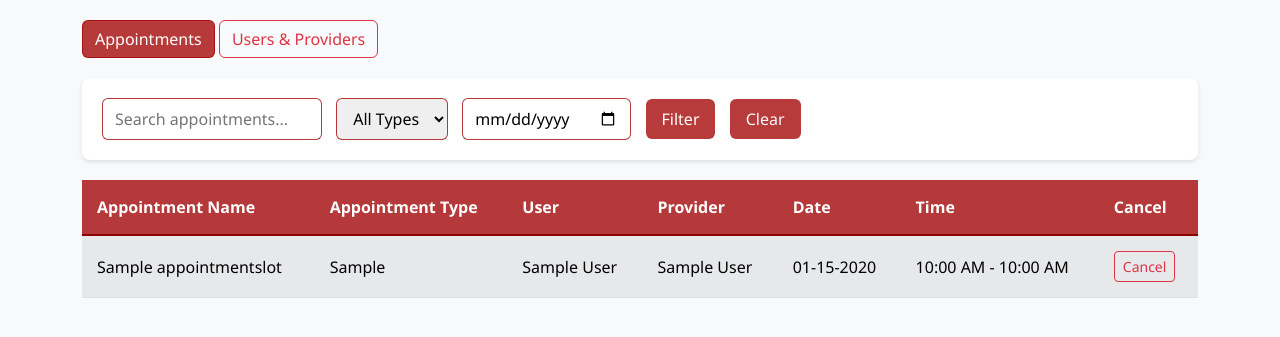
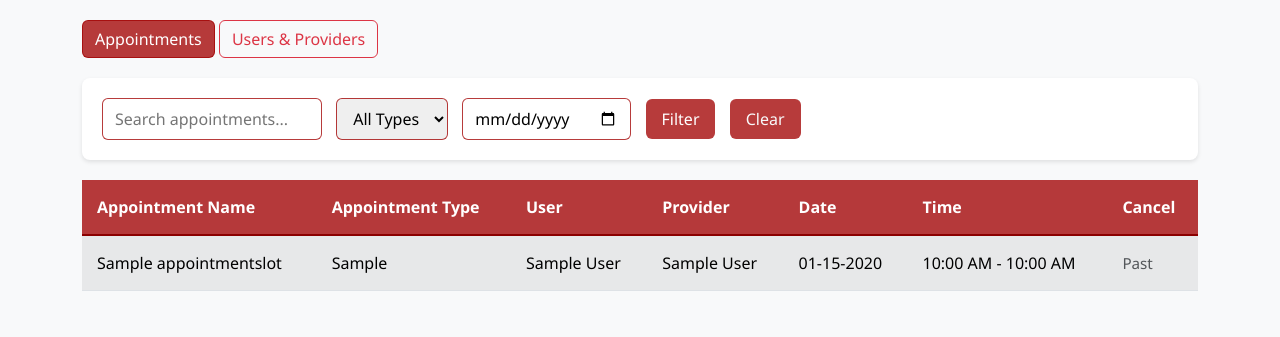
Before and after one commit to siegersma8025/cs440_WebApp, a Django app: page /dashboard/admin/ in a window 1280 px wide. Shown: the part 198-535 px from the top of the page. Run offline with Django 5.2, Linux system fonts and the light colour scheme; a user stored in the database is signed in; tables that the repository leaves empty hold one stand-in row (values such as "Sample post").

Commit message:
More bug fixes.

```diff
--- a/cs440_WebApp/cs440WebApp/website/models.py
+++ b/cs440_WebApp/cs440WebApp/website/models.py
@@ -1,6 +1,7 @@
 import json
 from django.db import models
 from django.contrib.auth.models import User
+from datetime import datetime
 
 
 # Service provider object/model that will be used to push to database
@@ -52,7 +53,6 @@ class AppointmentSlot(models.Model):
 
     def is_past(self):
         """Check if this appointment slot is in the past"""
-        from datetime import datetime, time
         now = datetime.now()
 
         # If appointment date is before today, it's past
--- a/cs440_WebApp/cs440WebApp/website/templates/adminDashboard.html
+++ b/cs440_WebApp/cs440WebApp/website/templates/adminDashboard.html
@@ -59,11 +59,15 @@
                     <td>{{ item.date }}</td>
                     <td>{{ item.time }}</td>
                     <td>
+                        {% if not item.is_past %}
                         <form method="POST" style="margin:0;">
                             {% csrf_token %}
                             <input type="hidden" name="slot_id" value="{{ item.slot_id }}">
                             <button type="submit" class="btn btn-outline-danger btn-sm">Cancel</button>
                         </form>
+                        {% else %}
+                        <span class="text-muted" style="font-size: 0.95em;">Past</span>
+                        {% endif %}
                     </td>
                 </tr>
                 {% empty %}
@@ -157,6 +161,10 @@
                           </div>
                         </div>
                     </td>
+                </tr>
+                {% empty %}
+                <tr>
+                    <td colspan="7" class="no-appointments">No users or providers found.</td>
                 </tr>
                 {% endfor %}
                 {% for profile in provider_profiles %}
--- a/cs440_WebApp/cs440WebApp/website/templates/help.html
+++ b/cs440_WebApp/cs440WebApp/website/templates/help.html
@@ -4,12 +4,12 @@
 
 <h1>User Manual</h1>
 
-<div style="border:1px solid #ccc; padding:10px; border-radius:5px; max-height:600px; overflow:auto;">
+<div style="border:1px solid #ccc; padding:10px; border-radius:5px; max-height:600px;">
 
     <iframe
         src="{% static 'usermanual.pdf' %}"
         width="100%"
-        height="600px">
+        height="700px">
     </iframe>
 
 </div>
--- a/cs440_WebApp/cs440WebApp/website/utils.py
+++ b/cs440_WebApp/cs440WebApp/website/utils.py
@@ -59,7 +59,10 @@ def filterAppointments(appointmentSlots, search='', typeFilter='', dateFilter=''
             'time': f"{convertFromMilitaryTime(slot.start_time)} - {convertFromMilitaryTime(slot.end_time)}",
             'start_time': slot.start_time,
             'end_time': slot.end_time,
+            'is_past': slot.is_past(),
         })
+        # Sort so non-past appointments come first
+    filtered.sort(key=lambda x: x['is_past'])
     # Return the filtered list of appointments
     return filtered
 
```
Also changed, not shown: cs440_WebApp/cs440WebApp/website/migrations/0003_remove_booking_cancel_message_and_more.py.
